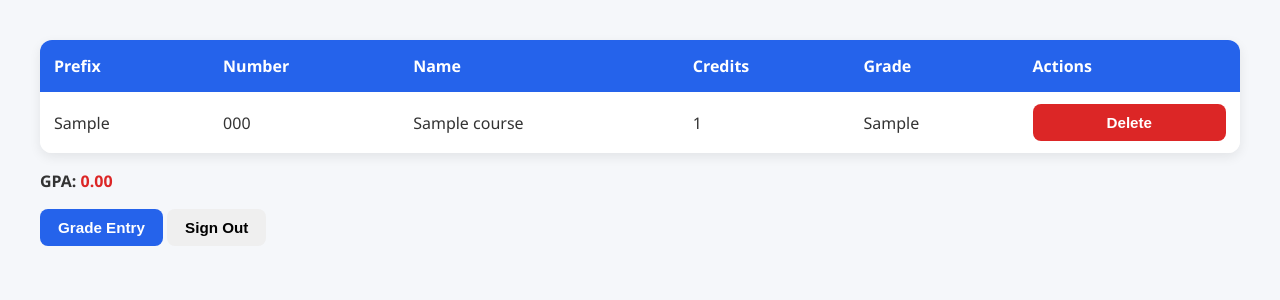
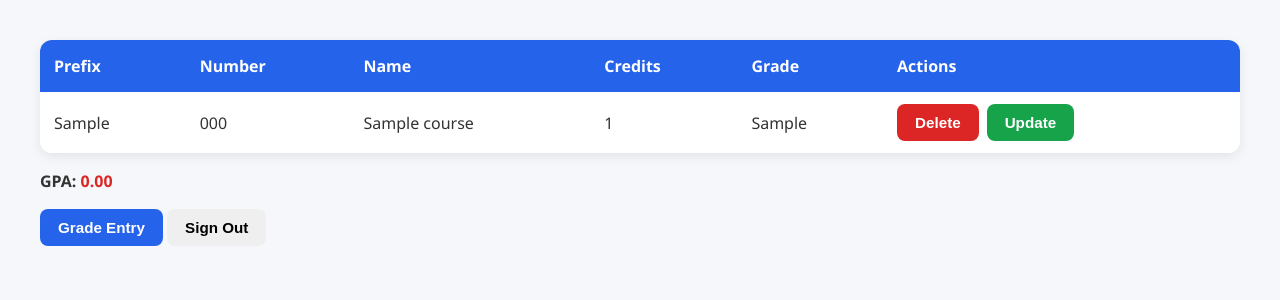
Before and after one commit to lucasroque-msu/gpa-tracking-application, a Flask app: page /enrollments in a window 1280 px wide. Shown: the top 300 px of the page. Run offline with Flask 3, Linux system fonts and the light colour scheme; a user stored in the database is signed in; tables that the repository leaves empty hold one stand-in row (values such as "Sample post").

Commit message:
update the actions column to utilize the enrollment actions class and add the update button

```diff
--- a/templates/enrollments.html
+++ b/templates/enrollments.html
@@ -21,10 +21,15 @@
                     <td>{{ enrollment.course.credits }}</td>
                     <td>{{ enrollment.grade if enrollment.grade else '-' }}</td>
                     <td>
-                        <form action="{{ url_for('delete_enrollment', course_prefix=enrollment.course.prefix, course_number=enrollment.course.number) }}" method="POST" onsubmit="return confirm('Delete this enrollment?')">
-                            {{ delete_form.hidden_tag() }}
-                            {{ delete_form.submit(class_='delete_button') }}
-                        </form>
+                        <div class="enrollment-actions">
+                            <form action="{{ url_for('delete_enrollment', course_prefix=enrollment.course.prefix, course_number=enrollment.course.number) }}" method="POST" onsubmit="return confirm('Delete this enrollment?')">
+                                {{ delete_form.hidden_tag() }}
+                                {{ delete_form.submit(class_='delete_button') }}
+                            </form>
+                            <button type="button" class="update_button" onclick="simple_action('{{ url_for('update_enrollment_grade', course_prefix=enrollment.course.prefix, course_number=enrollment.course.number) }}')">
+                                Update
+                            </button>
+                        </div>
                     </td>
                 </tr>
         {% endfor %}
```
